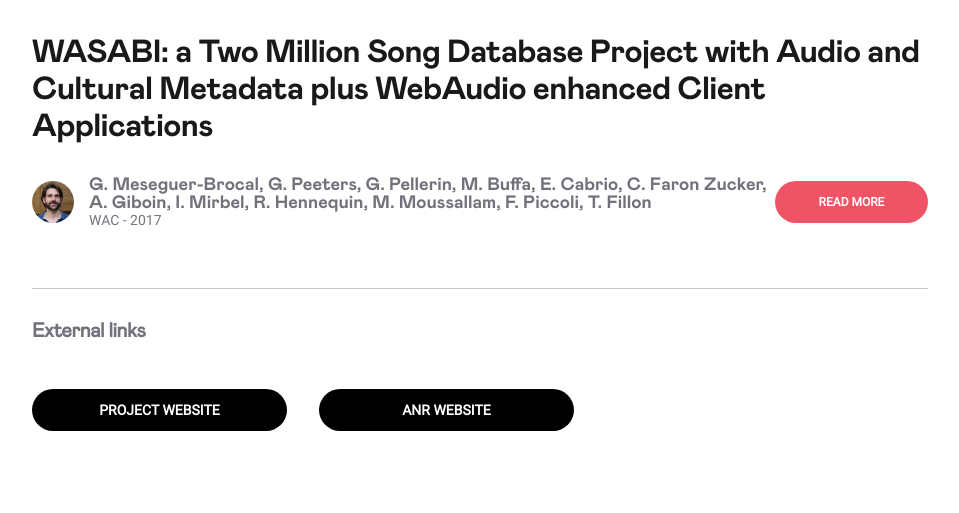
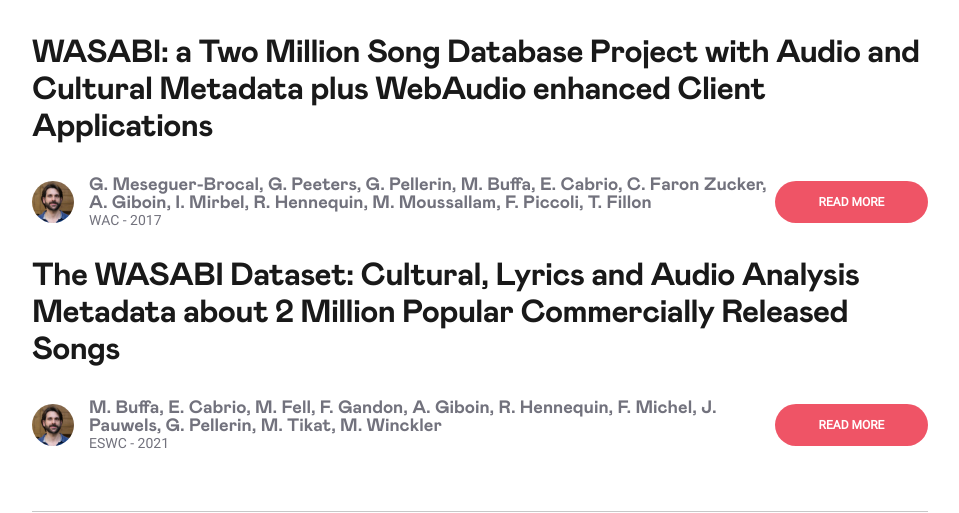
Before and after one commit to deezer/deezer.github.io, a Jekyll site: the page built from _projects/wasabi.md, in a window 1280 px wide and 900 px high, scrolled down 667 px, cut to the strip 0-513 px from the top of the window. Shown: the whole strip, without its empty margins (160-1119 px from the left). Built offline with Jekyll 4.4.1, drawn with Linux system fonts in a browser that asks for light colours.

Commit message:
add to Wasabi Project

```diff
--- a/_posts/2021-04-12-eswc-buffa.md
+++ b/_posts/2021-04-12-eswc-buffa.md
@@ -5,6 +5,8 @@
 category: Publication
 author: rhennequin
 readtime: 2
+projects:
+ - WASABI
 people:
  - rhennequin
 publication_type: conference
```
